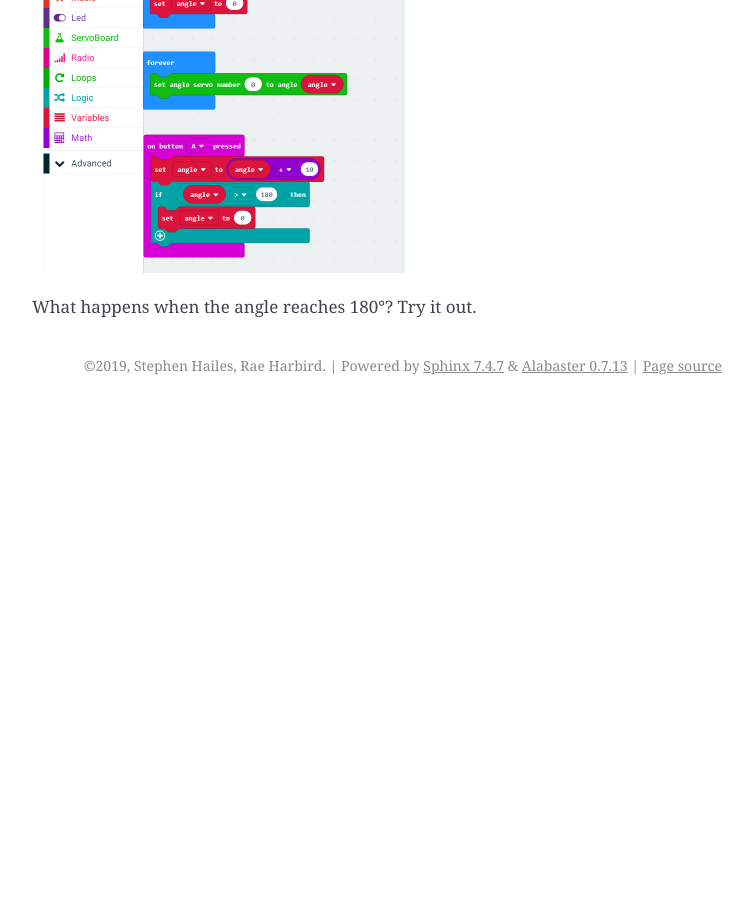
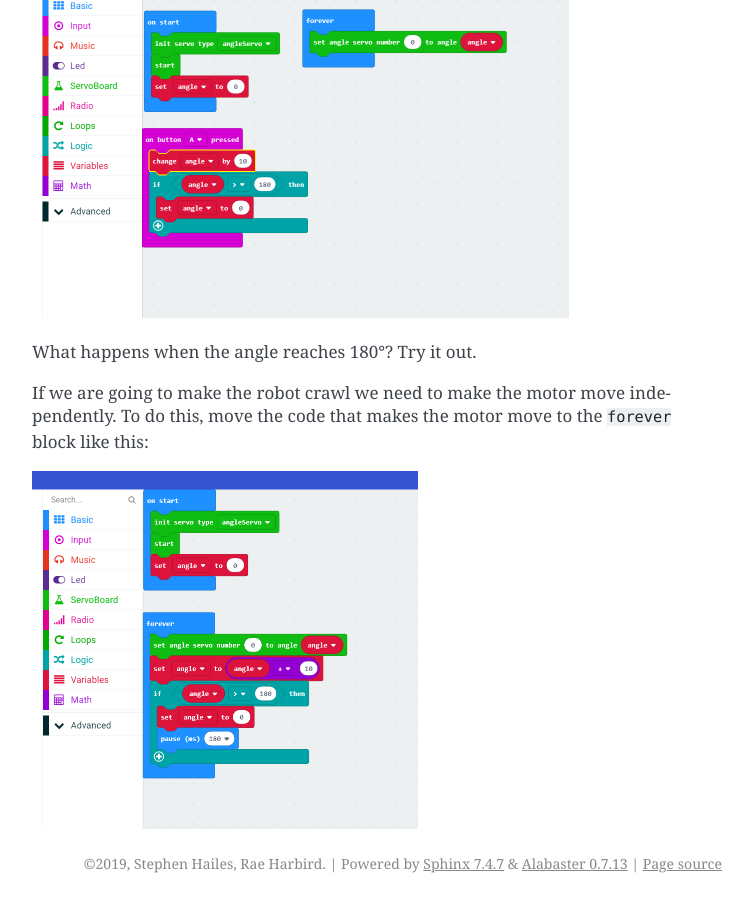
Before and after one commit to rharbird/ucl-microbit-robotics-readthedocs, a Sphinx documentation site: the page built from docs/source/movingMotors.rst, in a window 1280 px wide and 900 px high, scrolled down 1604 px. Shown: the whole window, without its empty margins (388-1141 px from the left). Built offline with Sphinx 7.4.7, drawn with Linux system fonts in a browser that asks for light colours; pages that are not in the unit, such as notebooks, are missing from menus; before the commit the page ends 2009 px from its top, so only the background shows below that.

Commit message:
More updates

```diff
--- a/docs/source/movingMotors.rst
+++ b/docs/source/movingMotors.rst
@@ -29,3 +29,8 @@
   :scale: 50%
 
 What happens when the angle reaches 180°? Try it out.
+
+If we are going to make the robot crawl we need to make the motor move independently. To do this, move the code that makes the motor move to the ``forever`` block like this:
+
+.. image:: pictures/motorMove.png
+  :scale: 50%
```
Also changed, not shown: docs/source/pictures/allPause.png, docs/source/pictures/buttonMove.png, docs/source/pictures/forever.png, docs/source/pictures/getting_started.jpg (deleted), docs/source/pictures/initialiseMotor.png, docs/source/pictures/microbit_lifecycle.jpg (deleted), docs/source/pictures/motorMove.png (added).
